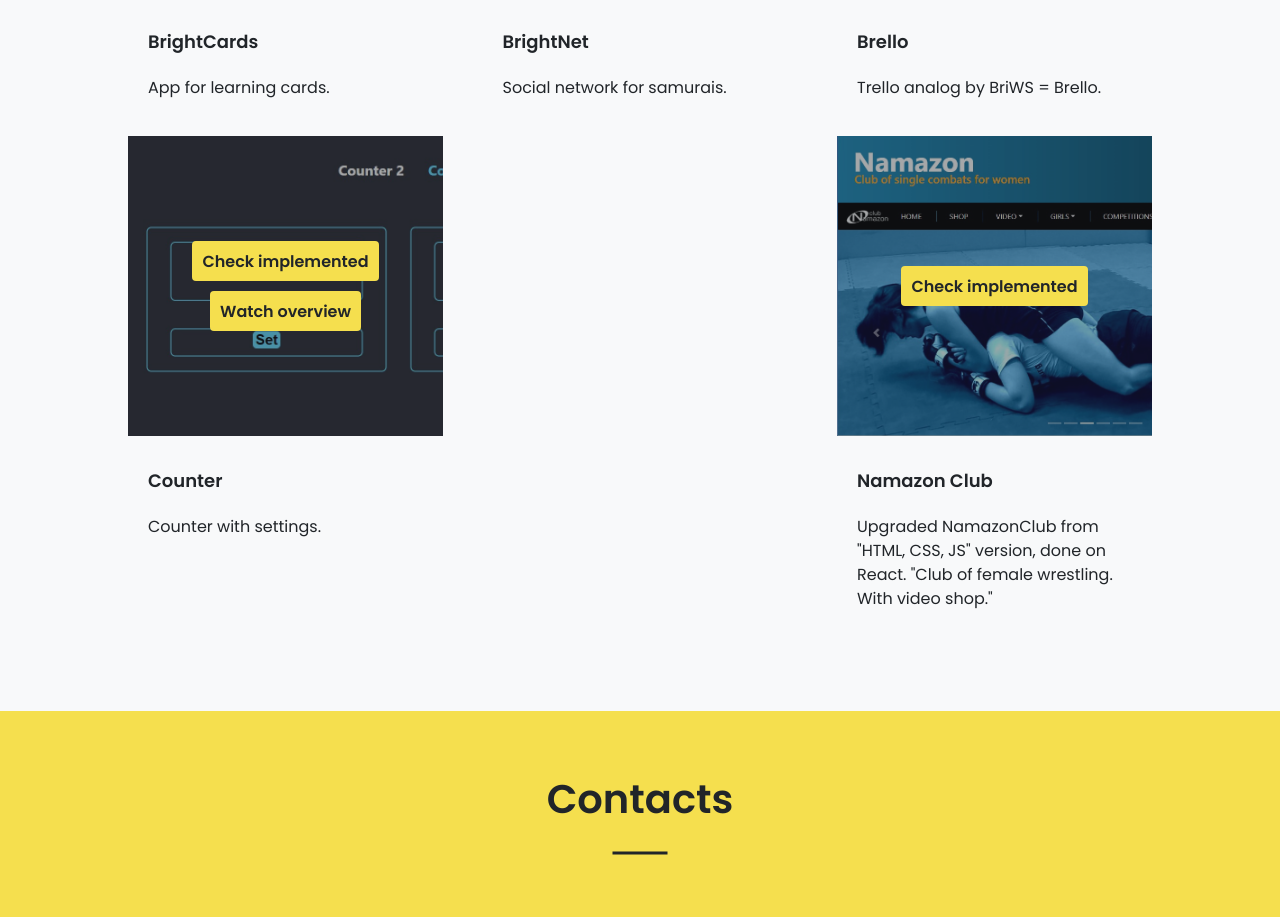
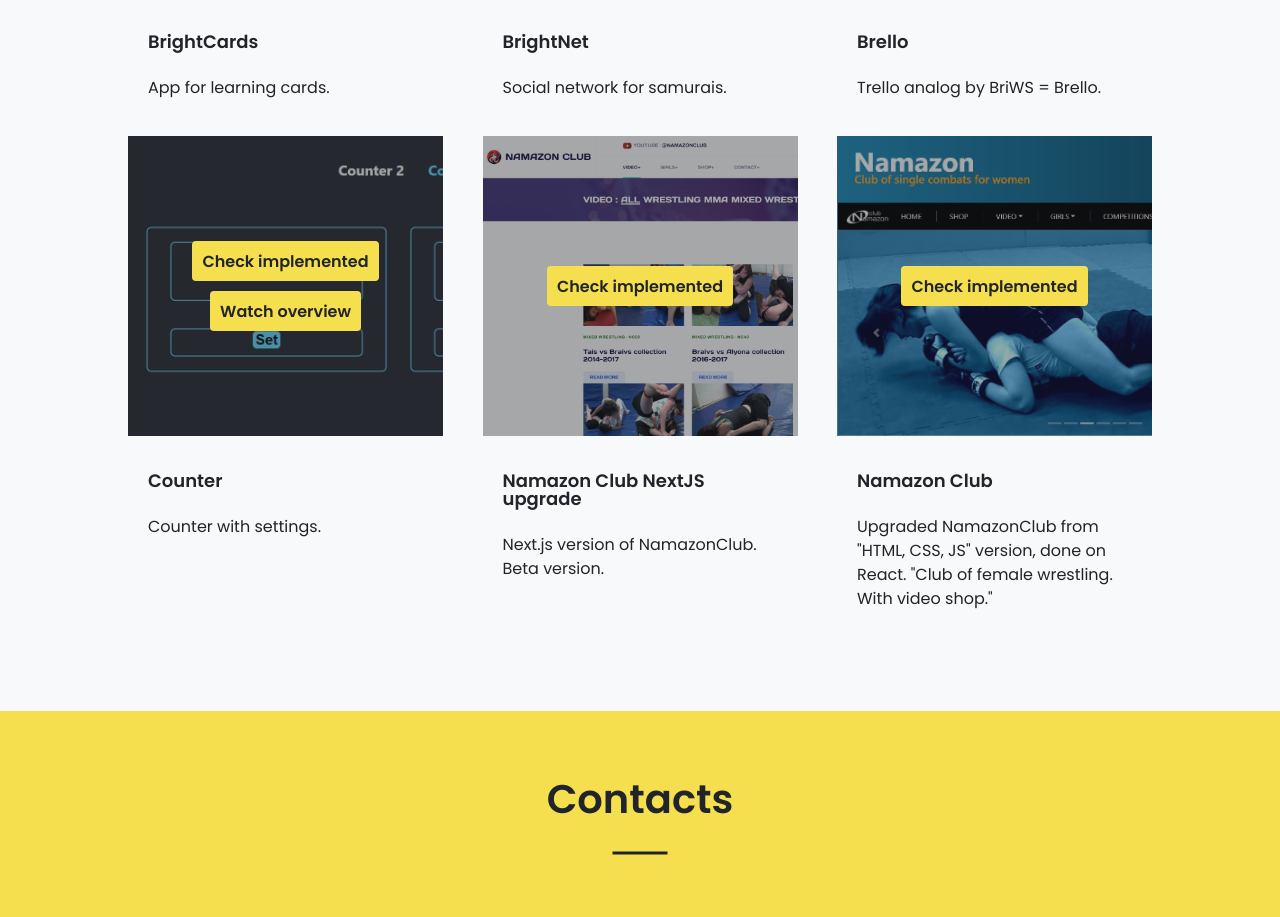
Before and after one commit to braivs/portfolio, a React (Create React App) app: page / in a window 1280 px wide. Shown: the part 2740-3657 px from the top of the page. Built offline with nearby package versions, Linux system fonts and the light colour scheme.

Commit message:
Added Namazon Club NextJS upgrade

```diff
--- a/src/components/Portfolio/projects/Projects.tsx
+++ b/src/components/Portfolio/projects/Projects.tsx
@@ -18,6 +18,7 @@
 import BlitzImg from '../../../assets/image/sitesClassic/Blitz.jpg'
 import CounselImg from '../../../assets/image/sitesClassic/Counsel.jpg'
 import CooperImg from '../../../assets/image/sitesClassic/Cooper.jpg'
+import NamazonNewDesign from '../../../assets/image/sitesSPA/namazonNewDesign.jpg'
 import {Tab, TabList, TabPanel, Tabs} from "react-tabs";
 import './react-tabs.scss';
 import {Fade} from "react-awesome-reveal";
@@ -79,6 +80,13 @@
         link: 'https://braivs.github.io/iti_counter',
         img: {backgroundImage: `url(${counterImage})`},
         presentationLink: 'https://www.youtube.com/watch?v=WB4ebCmR1A4'
+    },
+    {
+        id: v1(),
+        title: 'Namazon Club NextJS upgrade',
+        description: 'Next.js version of NamazonClub. Beta version.',
+        link: 'https://namazon.club',
+        img: {backgroundImage: `url(${NamazonNewDesign})`}
     },
     {
         id: v1(),
```
Also changed, not shown: src/assets/image/sitesSPA/namazonNewDesign.jpg (added), 1 other file (tests, documents, lock files or other folders).
